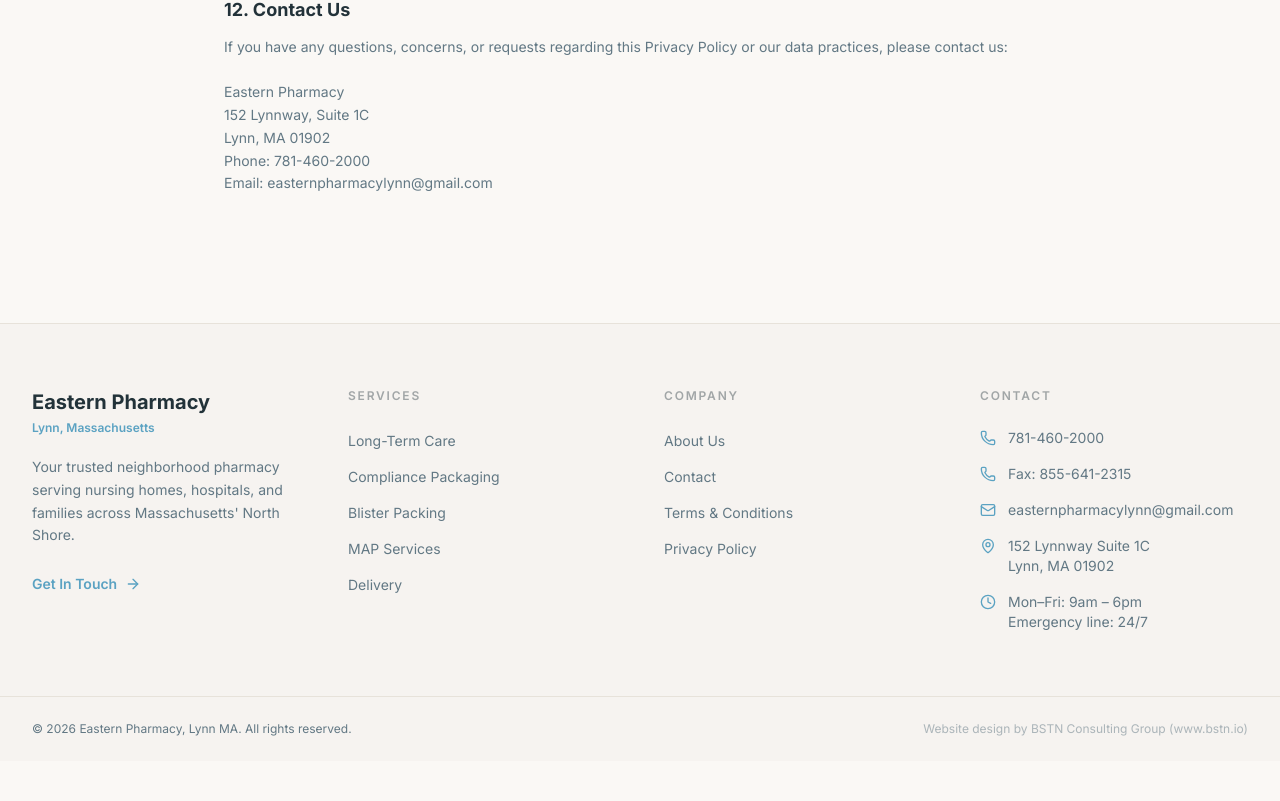
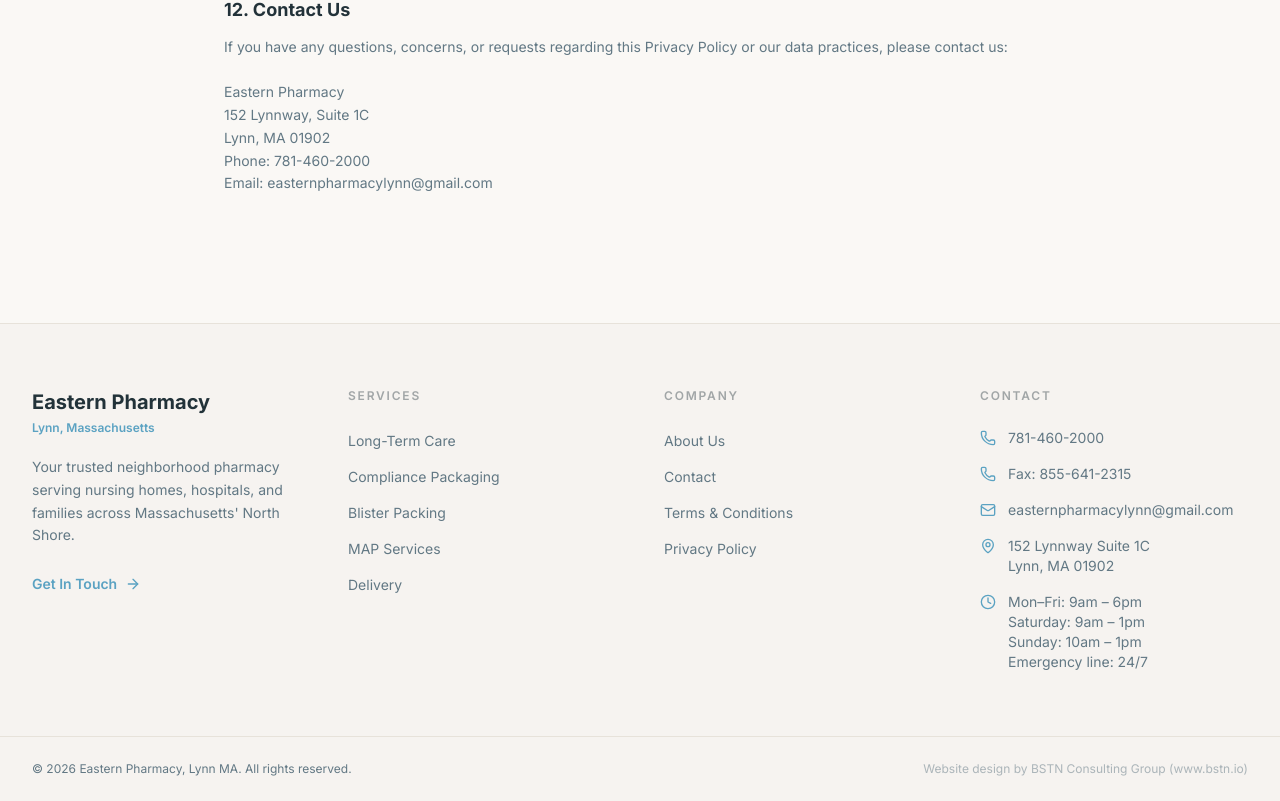
Before and after one commit to MikeScanlan5/eastern-pharmacy-lynn, a React (Vite) app: page /privacy in a window 1280 px wide. Shown: the part 3024-3825 px from the top of the page. Before the commit the page ends 3785 px from the top, so only its background shows below. Built offline with nearby package versions, Linux system fonts and the light colour scheme; no server answers.

Commit message:
File changes

```diff
--- a/src/components/layout/Footer.jsx
+++ b/src/components/layout/Footer.jsx
@@ -91,7 +91,7 @@ export default function Footer() {
               </li>
               <li className="flex items-start gap-3">
                 <Clock className="w-4 h-4 mt-0.5 text-accent shrink-0" />
-                <span className="text-sm text-muted-foreground">Mon–Fri: 9am – 6pm<br />Emergency line: 24/7</span>
+                <span className="text-sm text-muted-foreground">Mon–Fri: 9am – 6pm<br />Saturday: 9am – 1pm<br />Sunday: 10am – 1pm<br />Emergency line: 24/7</span>
               </li>
             </ul>
           </div>
```
